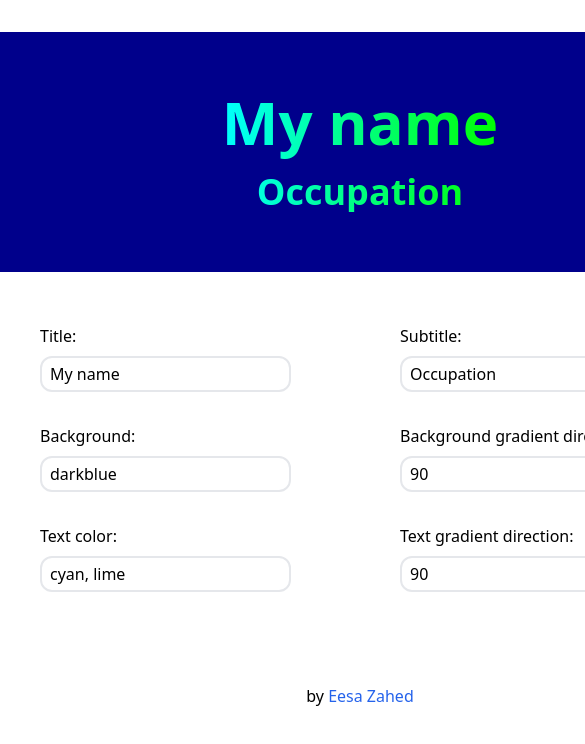
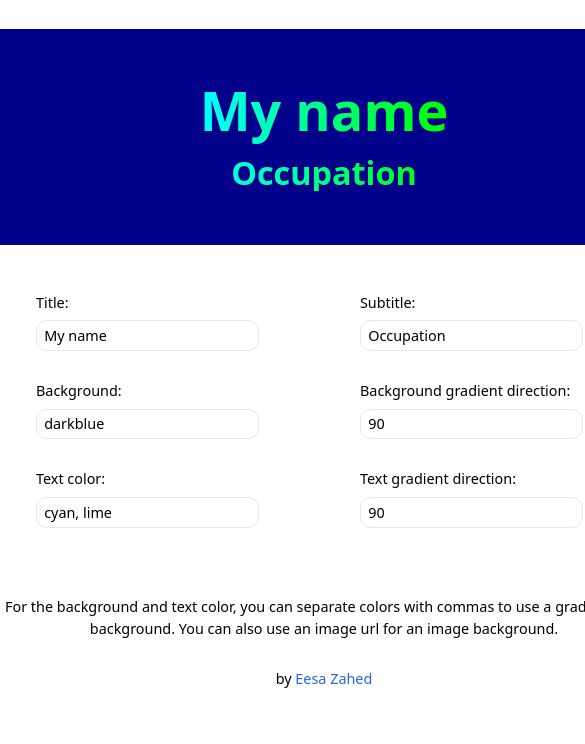
Before and after one commit to eesazahed/create-banner, a Next.js app: page / in a window 390 px wide. Shown: the top 744 px of the page, 585 px wide, since content can reach past the window. Built offline with nearby package versions, Linux system fonts and the light colour scheme.

Commit message:
auto scaling

```diff
--- a/pages/index.tsx
+++ b/pages/index.tsx
@@ -140,6 +140,11 @@ const Home: NextPage = () => {
           </label>
         </div>
       </form>
+      <p className="text-center my-4 max-w-[720px] mx-auto">
+        For the background and text color, you can separate colors with commas
+        to use a gradient as a background. You can also use an image url for an
+        image background.
+      </p>
       <p className="text-center my-8">
         by{" "}
         <a
--- a/styles/globals.scss
+++ b/styles/globals.scss
@@ -11,3 +11,15 @@
     background: #222222;
   }
 }
+
+@media only screen and (max-width: 1120px) {
+  html {
+    zoom: 0.75;
+  }
+}
+
+@media only screen and (max-width: 1080px) {
+  html {
+    zoom: 0.9;
+  }
+}
```
